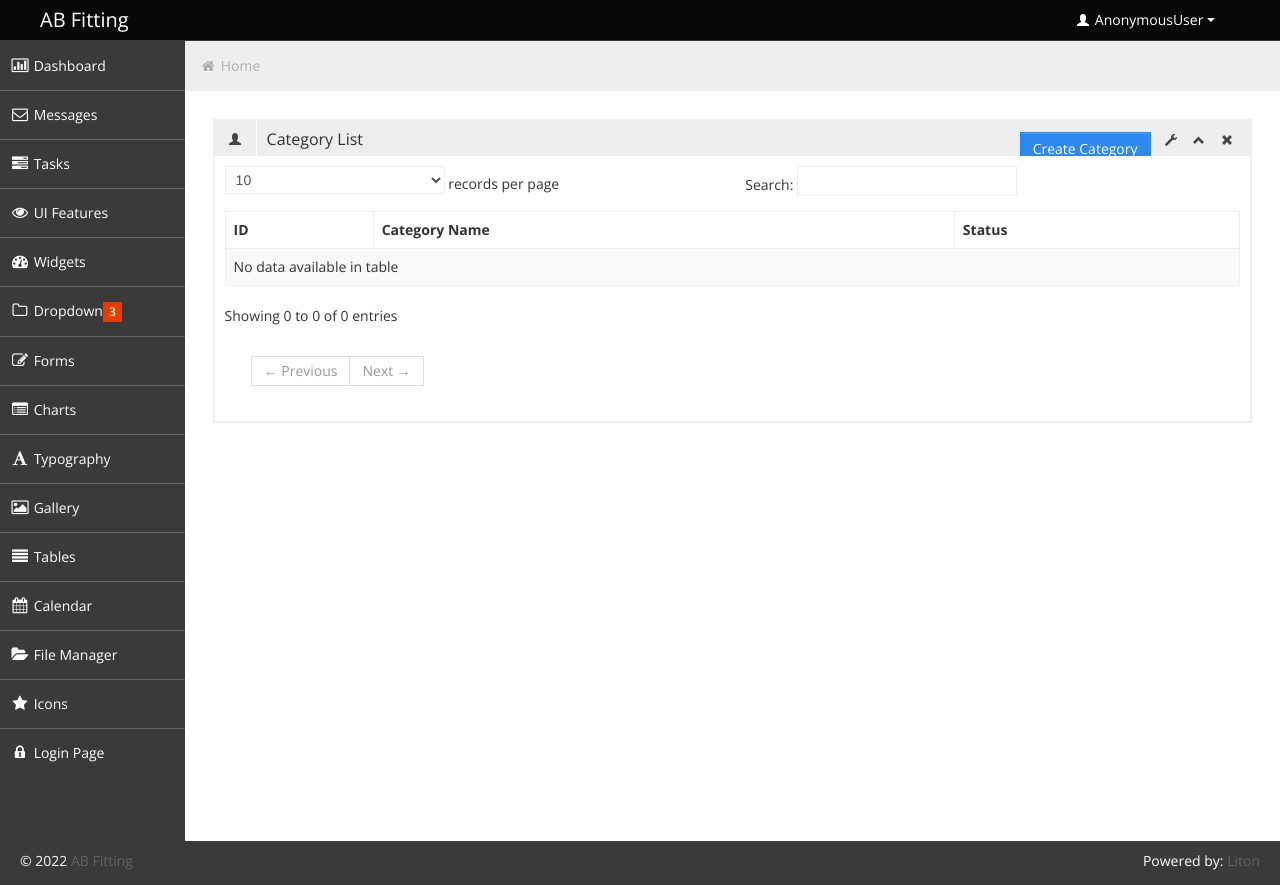
After one commit to litonbairaggi/djabfitting, a Django app: page /category/ in a window 1280 px wide. The commit adds this page. Run offline with Django 3.2, Linux system fonts and the light colour scheme; data that the repository does not hold is empty; some libraries are stand-ins or nearby versions.

Commit message:
Category read

```diff
--- a/category/urls.py
+++ b/category/urls.py
@@ -3,5 +3,6 @@ from django.conf import settings
 from django.conf.urls.static import static
 from . import views
 urlpatterns = [
-    path('create/', views.category, name="create")
+    path('create/', views.category, name="create"),
+    path('', views.read, name="read"),
 ]
--- a/category/views.py
+++ b/category/views.py
@@ -1,7 +1,9 @@
 from django.shortcuts import render
 from . forms import CategoryForm
+from .models import Category
 # Create your views here.
 
+# Create
 def category(request):
     form = CategoryForm()
     if request.method == 'POST':
@@ -12,3 +14,11 @@ def category(request):
         'form':form
     }
     return render(request, 'category/create.html', context)
+
+# Read
+def read(request):
+    category_data = Category.objects.all()
+    context = {
+        'category_data': category_data
+    }
+    return render(request, 'category/read.html', context)
--- a/order/urls.py
+++ b/order/urls.py
@@ -3,5 +3,5 @@ from django.conf import settings
 from django.conf.urls.static import static
 from . import views
 urlpatterns = [
-    path('create/', views.order, name="create")
+    path('create/', views.order, name="create"),
 ]
--- a/order/views.py
+++ b/order/views.py
@@ -1,5 +1,6 @@
-from django.shortcuts import render
+from django.shortcuts import redirect, render
 from . models import Order
+from django.contrib import messages
 from .forms import OrderForm
 # Create your views here.
 
@@ -9,6 +10,8 @@ def order(request):
         form = OrderForm(request.POST)
         if form.is_valid():
             form.save()
+            # messages.success(request, 'Order created')
+            # return redirect('')
     context = {
         'form':form
     }
--- a/templates/category/create.html
+++ b/templates/category/create.html
@@ -20,7 +20,7 @@
 
 				</h2>
 				<div class="box-icon">
-				    <a href="/ems/show_attendance/" class="btn btn-primary teamlist">New Category</a>
+				    <a href="{% url 'read' %}" class="btn btn-primary teamlist">New Category</a>
 					<a href="#" class="btn-setting"><i class="halflings-icon wrench"></i></a>
 					<a href="#" class="btn-minimize"><i class="halflings-icon chevron-up"></i></a>
 					<a href="#" class="btn-close"><i class="halflings-icon remove"></i></a>
--- /dev/null
+++ b/templates/category/read.html
@@ -0,0 +1,66 @@
+{% extends 'base/base.html' %}
+{% block title %}Create category{% endblock title %}
+{% block body %}
+{% load static %}
+
+<div id="content" class="span10">
+    <ul class="breadcrumb">
+       <li>
+          <i class="icon-home"></i>
+          <a href="#">Home</a>
+       </li>
+    </ul>
+    <div class="row-fluid sortable">
+       <div class="box span12">
+          <div class="box-header" data-original-title>
+             <h2><i class="halflings-icon user"></i><span class="break"></span>Category List</h2>
+             <div class="box-icon">
+                <a href="/category/create/" class="btn btn-primary teamlist">Create Category</a>
+                <a href="#" class="btn-setting"><i class="halflings-icon wrench"></i></a>
+                <a href="#" class="btn-minimize"><i class="halflings-icon chevron-up"></i></a>
+                <a href="#" class="btn-close"><i class="halflings-icon remove"></i></a>
+             </div>
+          </div>
+
+          <div class="box-content">
+             <table class="table table-striped table-bordered bootstrap-datatable datatable">
+                <thead>
+                   <tr>
+                      <th>ID</th>
+                      <th>Category Name</th>
+                      <th>Status</th>
+                   </tr>
+                </thead>
+
+                <tbody>
+                    {% for data in category_data %}
+                       <tr>
+                             <td>{{ data.id }}</td>
+                             <td>{{ data.category_name }}</td>
+
+                          <td class="center">
+                             <a class="btn btn-info" href="#">
+                             <i class="halflings-icon white edit"></i>
+                             </a>
+
+                             <a class="btn btn-danger" href="#" onclick="return confirm('Are you sure?');">
+
+                             <i class="halflings-icon white trash"></i>
+                             </a>
+                          </td>
+                       </tr>
+                       {% endfor %}
+
+                    </tbody>
+
+             </table>
+
+          </div>
+          <!--/span-->
+       </div>
+       <!--/row-->
+    </div>
+
+ </div>
+
+ {% endblock body %}
```
Also changed, not shown: category/migrations/0001_initial.py, order/migrations/0001_initial.py.
